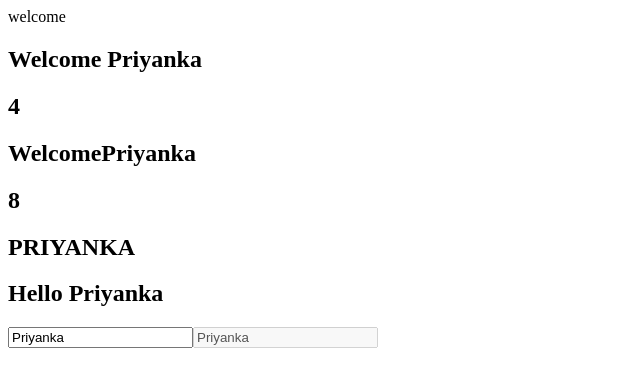
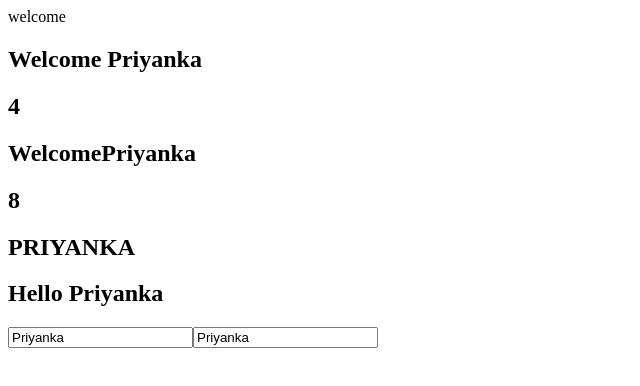
Before and after one commit to priyanka-teke05/angular-practice, an Angular app: page / in a window 1280 px wide. Shown: the top 386 px of the page, without its empty margins (0-640 px from the left). Built offline with nearby package versions, Linux system fonts and the light colour scheme.

Commit message:
MODIFIED: remove [] and use bind- for binding

```diff
--- a/src/app/component1/component1.component.ts
+++ b/src/app/component1/component1.component.ts
@@ -17,7 +17,7 @@ import { Component, OnInit } from '@angular/core';
               <h2>{{name.toUpperCase()}}</h2>
               <h2>{{greetUser()}}</h2>
               <input [id]="myId" type="text" value="Priyanka">
-              <input [disabled]="isDisabled" id="{{myId}}" type="text" value="Priyanka">
+              <input bind-disabled="isDisabled" id="{{myId}}" type="text" value="Priyanka">
               `,
   styleUrls: ['./component1.component.css']
 })
@@ -26,7 +26,7 @@ export class Component1Component implements OnInit {
   public myId ="testId";
 
   //create property and then bind
-  public isDisabled = true;
+  public isDisabled = false;
 
 
   constructor() { }
```
